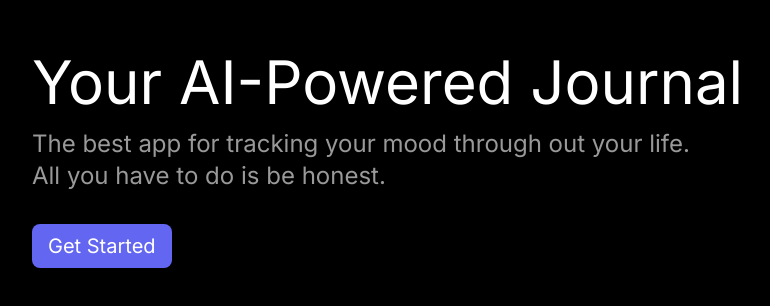
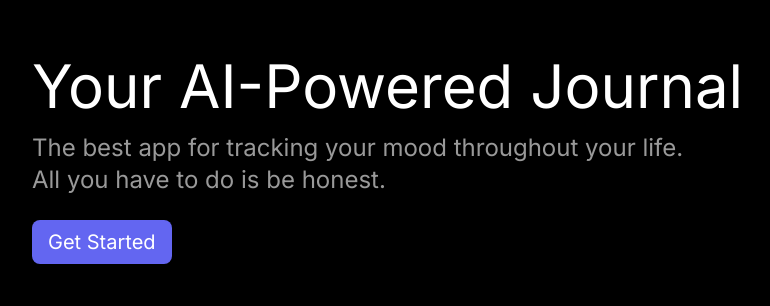
Before and after one commit to leachtucker/journai, a Next.js app: page / in a window 1280 px wide. Shown: the part 240-546 px from the top of the page, without its empty margins (208-978 px from the left). Built offline with nearby package versions, Linux system fonts and the light colour scheme; no server answers.

Commit message:
feat: :lipstick: Update landing page styles

```diff
--- a/app/page.tsx
+++ b/app/page.tsx
@@ -9,8 +9,8 @@ export default async function Home() {
 		<div className="w-screen h-screen bg-black flex justify-center items-center text-white">
 			<div className="w-full max-w-[800px]">
 				<h1 className="text-6xl mb-4">Your AI-Powered Journal</h1>
-				<p className="text-2xl text-white/60 mb-8">
-					The best app for tracking your mood through out your life.
+				<p className="text-2xl text-white/60 mb-6">
+					The best app for tracking your mood throughout your life.
 					<br /> All you have to do is be honest.
 				</p>
 
```
